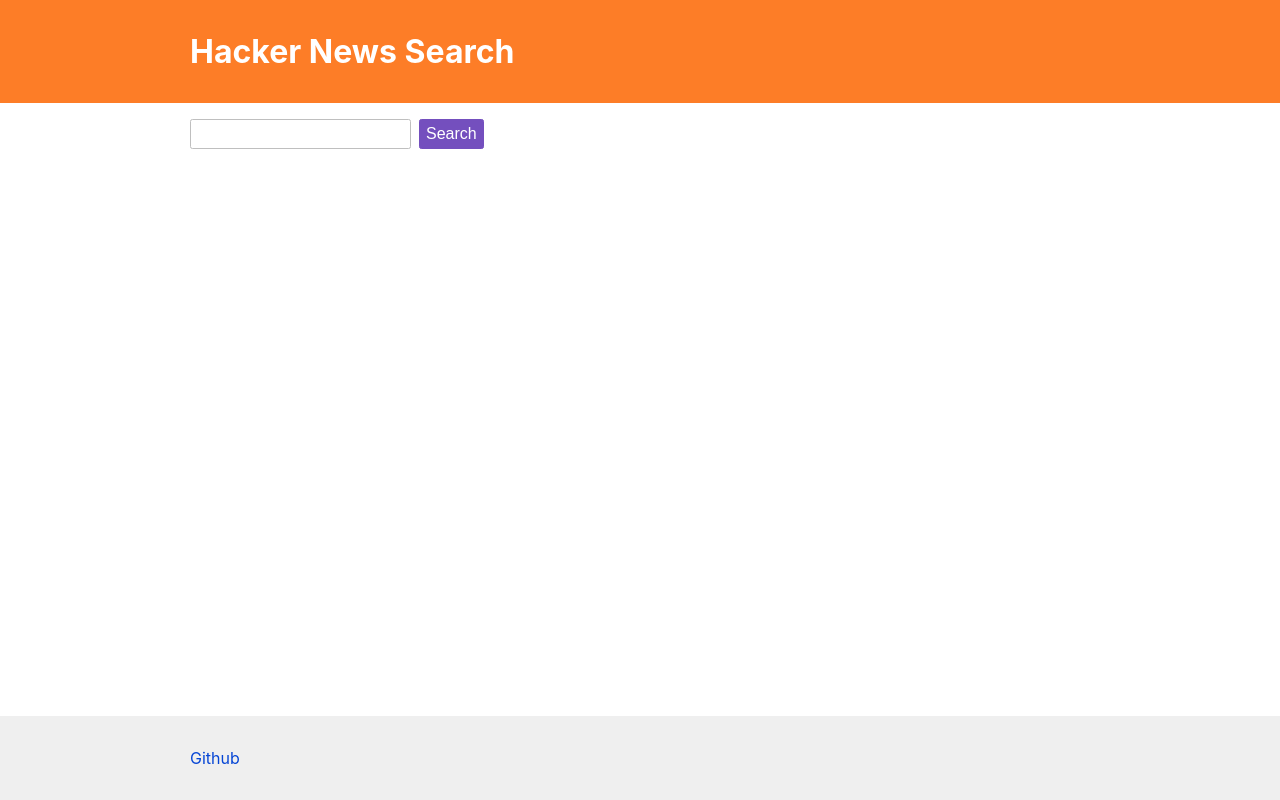
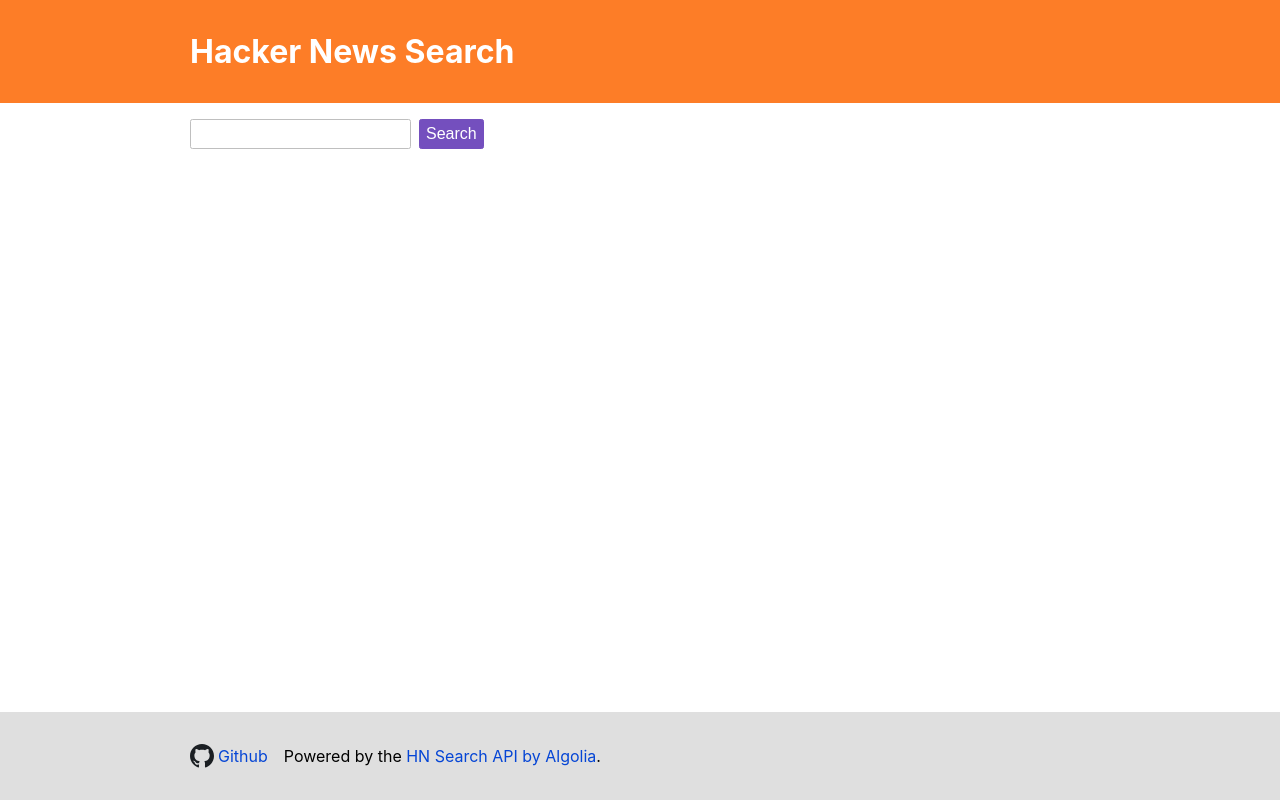
Before and after one commit to Vavassor/hacker-news-search, a React (Create React App) app: page / in a window 1280 px wide. Built offline with nearby package versions, Linux system fonts and the light colour scheme.

Commit message:
Credits HN Search by Algolia and adds a github icon to the footer.

```diff
--- a/src/App.css
+++ b/src/App.css
@@ -15,7 +15,7 @@
 }
 
 footer {
-  background-color: #efefef;
+  background-color: #dfdfdf;
   color: #ffffff;
   grid-area: footer;
 }
@@ -41,6 +41,10 @@
   padding: .25rem .375rem;
 }
 
+.credit {
+  color: #000000;
+}
+
 .field-inline {
   margin-right: .5rem;
 }
@@ -53,7 +57,14 @@
   padding: .25rem .375rem;
 }
 
+.button-primary:focus {
+  border: 1px solid #ffaf00;
+  background-color: #ffaf00;
+}
+
 .footer-column {
+  align-items: center;
+  display: flex;
   padding: 2rem 1rem;
 }
 
@@ -62,7 +73,7 @@
 }
 
 .result {
-  background-color: #dfdfdf;
+  background-color: #efefef;
   margin-bottom: 1rem;
   padding: 1rem;
 }
@@ -94,6 +105,16 @@
 
 .search-box {
   padding: 1rem 0;
+}
+
+.social-icon {
+  height: 24px;
+  margin-right: .25rem;
+  width: 24px;
+}
+
+.social-link {
+  margin-right: 1rem;
 }
 
 .title {
--- a/src/App.js
+++ b/src/App.js
@@ -19,7 +19,11 @@
 
       <footer>
         <div className="footer-column">
-          <a href="https://github.com/Vavassor/Hacker-News-Search">Github</a>
+          <img className="social-icon" src="github-mark.svg" alt="" />
+          <a className="social-link" href="https://github.com/Vavassor/Hacker-News-Search">Github</a>
+          <div className="credit">
+            Powered by the <a href="https://hn.algolia.com/api">HN Search API by Algolia</a>.
+          </div>
         </div>
       </footer>
     </>
```
Also changed, not shown: public/github-mark.svg (added).
